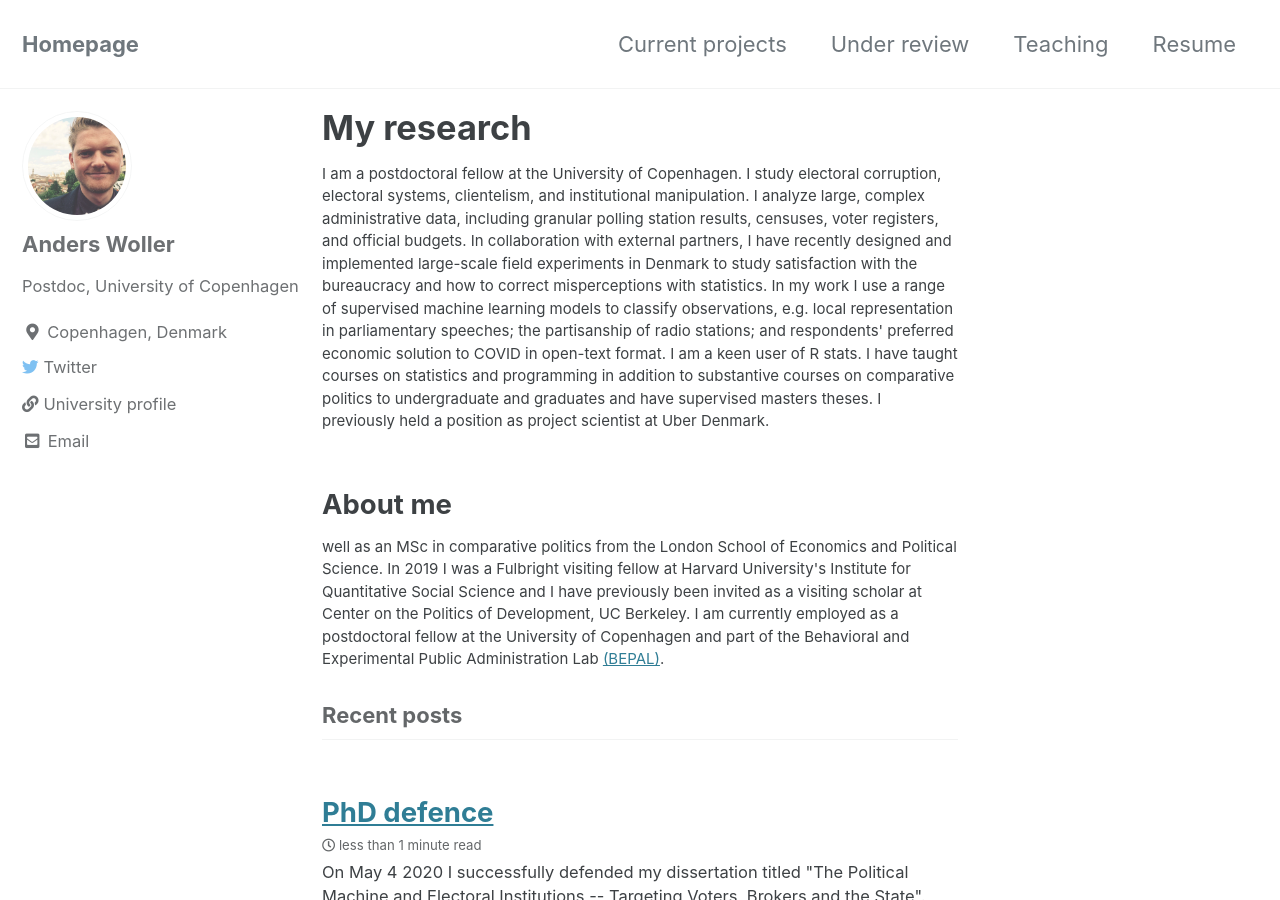
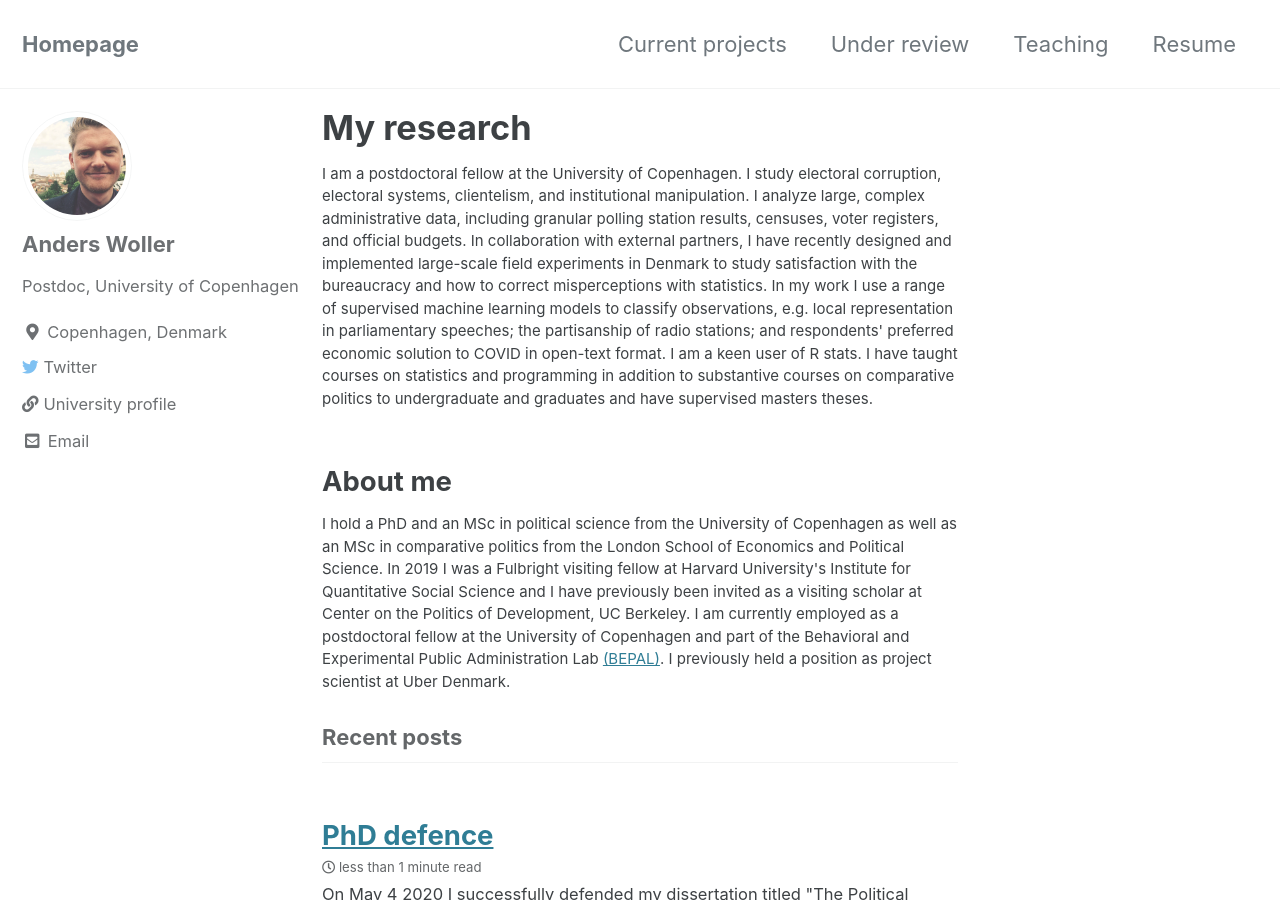
Before and after one commit to AndersWoller/AndersWoller.github.io, a Jekyll site: the page built from index.html, in a window 1280 px wide and 900 px high. Built offline with Jekyll 4.4.1, drawn with Linux system fonts in a browser that asks for light colours; cached includes are drawn as plain includes; the list of posts is cut into pages by our own code.

Commit message:
Update index.html

```diff
--- a/index.html
+++ b/index.html
@@ -8,17 +8,21 @@ title: "My research"
 clientelism, and institutional manipulation. I analyze large, complex administrative data, including
 granular polling station results, censuses, voter registers, and official budgets. In collaboration with external partners, I have
 recently designed and implemented large-scale field experiments in Denmark to study satisfaction with the bureaucracy and how to correct
-misperceptions with statistics. In my work I use a range of supervised machine learning models to classify observations, e.g. local representation
+misperceptions with statistics.
+
+In my work I use a range of supervised machine learning models to classify observations, e.g. local representation
 in parliamentary speeches; the partisanship of radio stations; and respondents' preferred economic solution to COVID in open-text format.
 
 I am a keen user of R stats. I have taught courses on statistics and programming in addition to substantive courses on comparative politics
-to undergraduate and graduates and have supervised masters theses. I previously held a position as project scientist at Uber Denmark.
+to undergraduate and graduates and have supervised masters theses.
 
 
 <h2> About me </h2>
 
-<p style="font-size:15px"> well as an MSc in comparative politics from the London School of Economics and Political Science. In 2019 I
+<p style="font-size:15px"> I hold a PhD and an MSc in political science from the University of Copenhagen as
+well as an MSc in comparative politics from the London School of Economics and Political Science. In 2019 I
 was a Fulbright visiting fellow at Harvard University's Institute for Quantitative Social Science and I have
 previously been invited as a visiting scholar at Center on the Politics of Development, UC Berkeley. I am currently employed as a
 postdoctoral fellow at the University of Copenhagen and part of the Behavioral and Experimental
-Public Administration Lab <a href="https://politicalscience.ku.dk/research/bepal/">(BEPAL)</a>.</p>
+Public Administration Lab <a href="https://politicalscience.ku.dk/research/bepal/">(BEPAL)</a>.
+I previously held a position as project scientist at Uber Denmark.</p>
```
